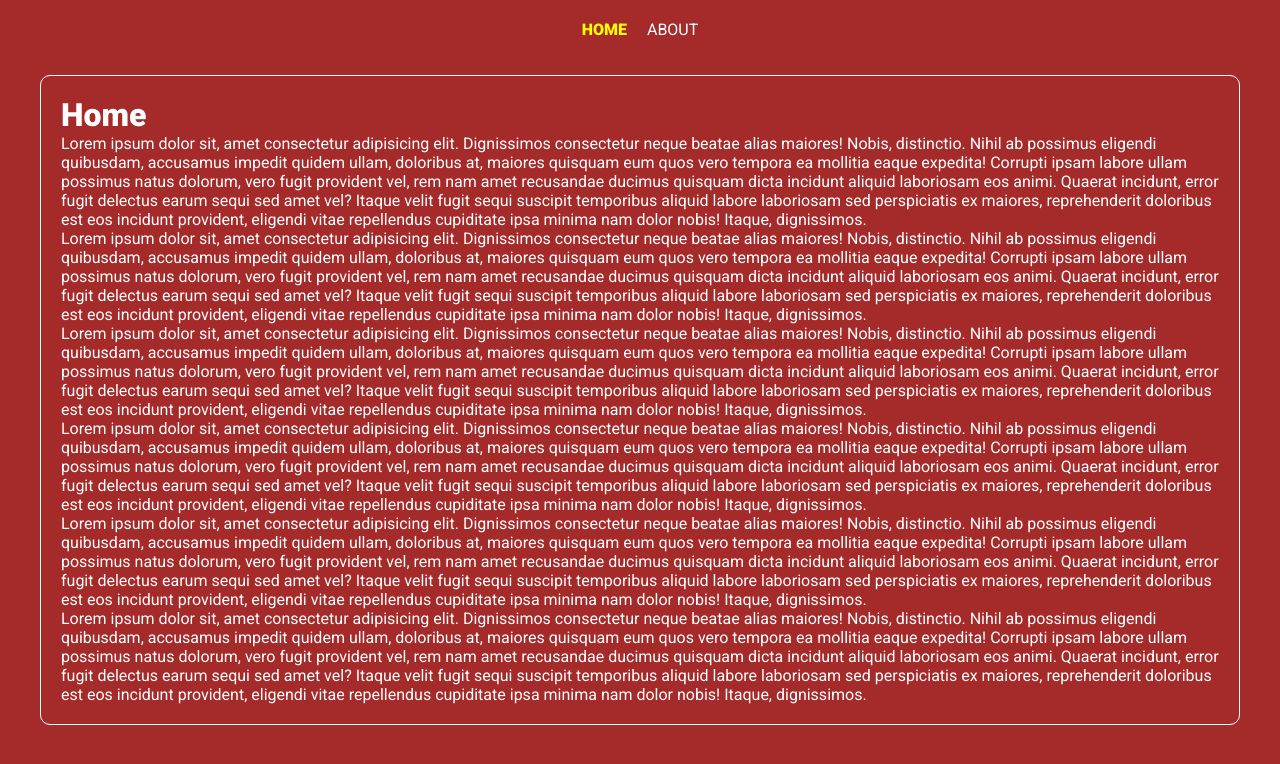
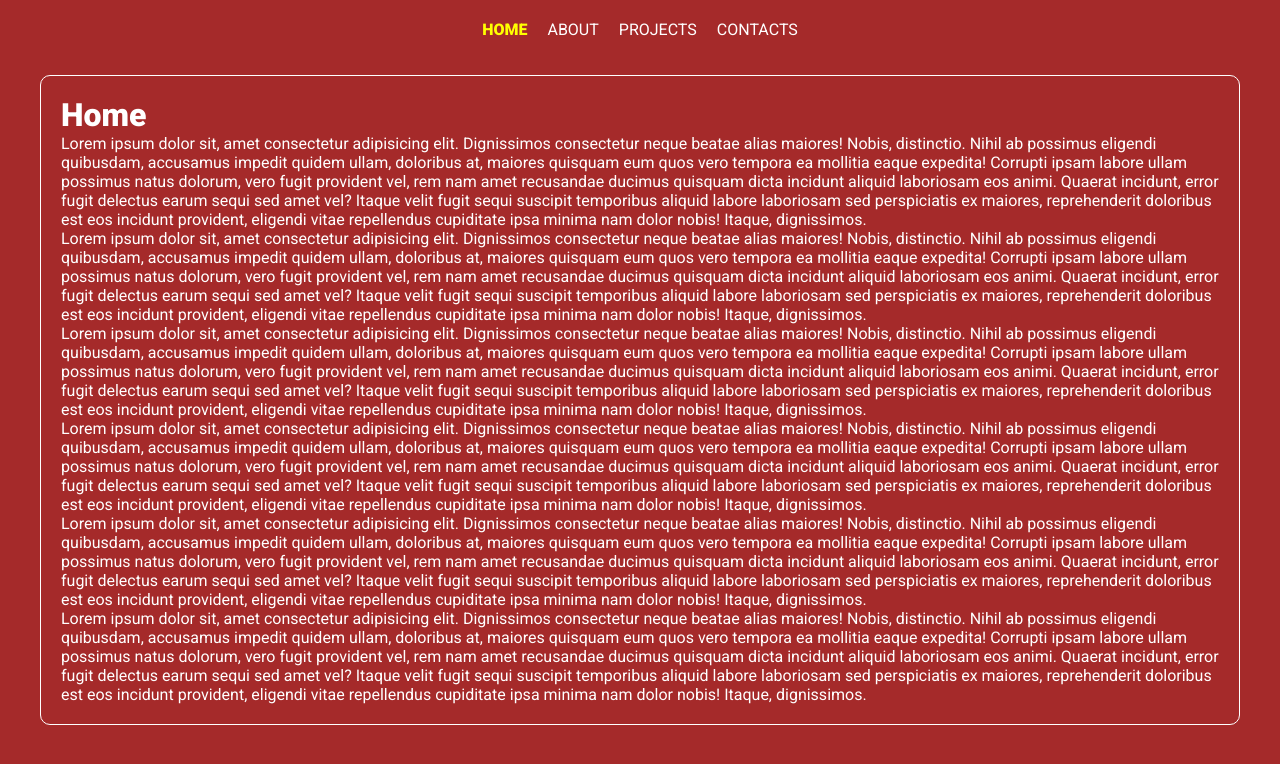
Before and after one commit to GianniMarkQuagliani/vite-boolfolio, a Vue app: page / in a window 1280 px wide. Shown: the top 764 px of the page. Built offline with nearby package versions, Linux system fonts and the light colour scheme.

Commit message:
add route on header

```diff
--- a/src/components/partials/Header.vue
+++ b/src/components/partials/Header.vue
@@ -19,6 +19,12 @@
             </li>
             <li>
                 <router-link :to="{ name: 'about' }">About</router-link>
+            </li>
+            <li>
+                <router-link :to="{ name: 'projects' }">Projects</router-link>
+            </li>
+            <li>
+                <router-link :to="{ name: 'contacts' }">Contacts</router-link>
             </li>
         </ul>
     </nav>
```
